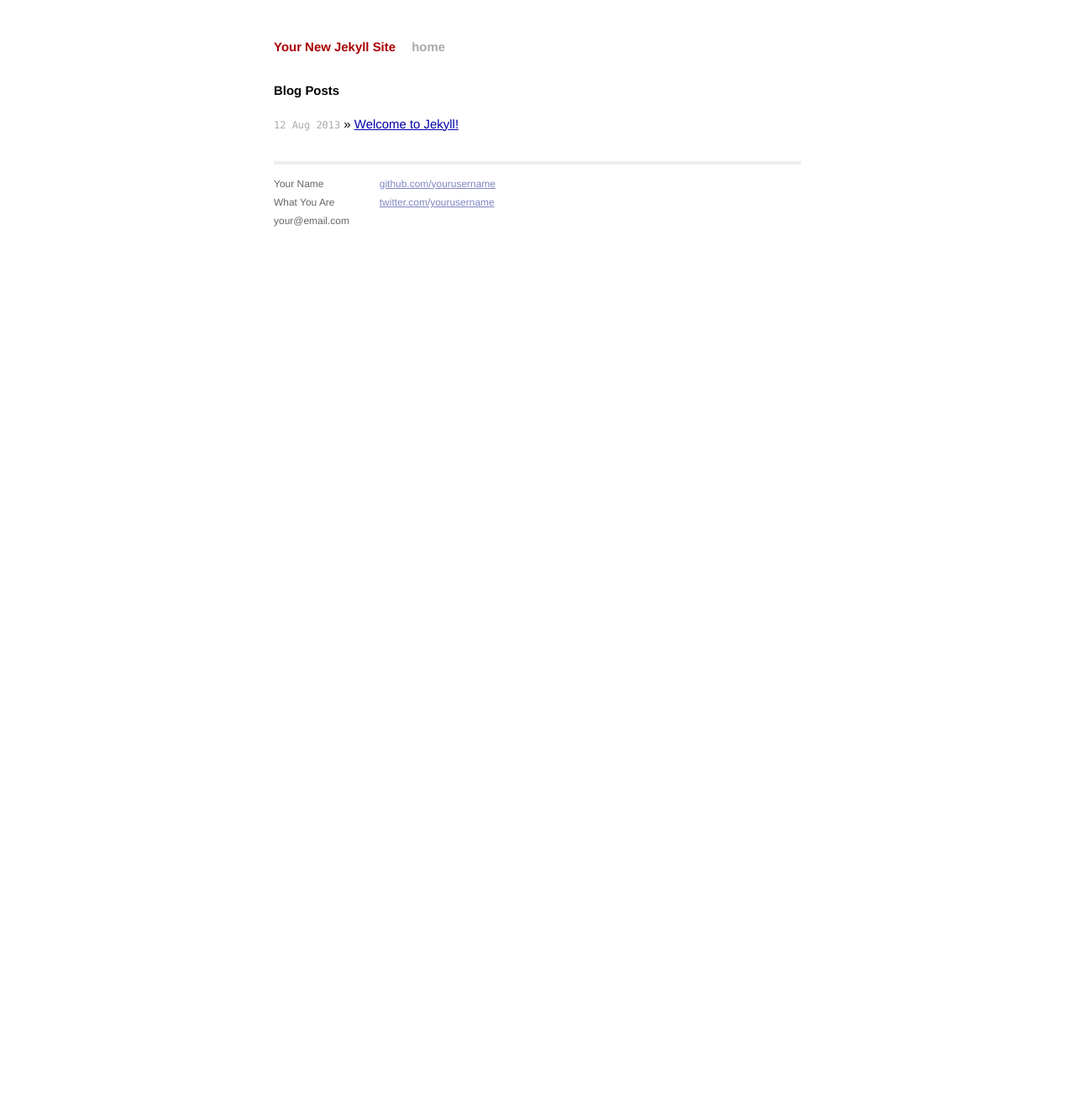
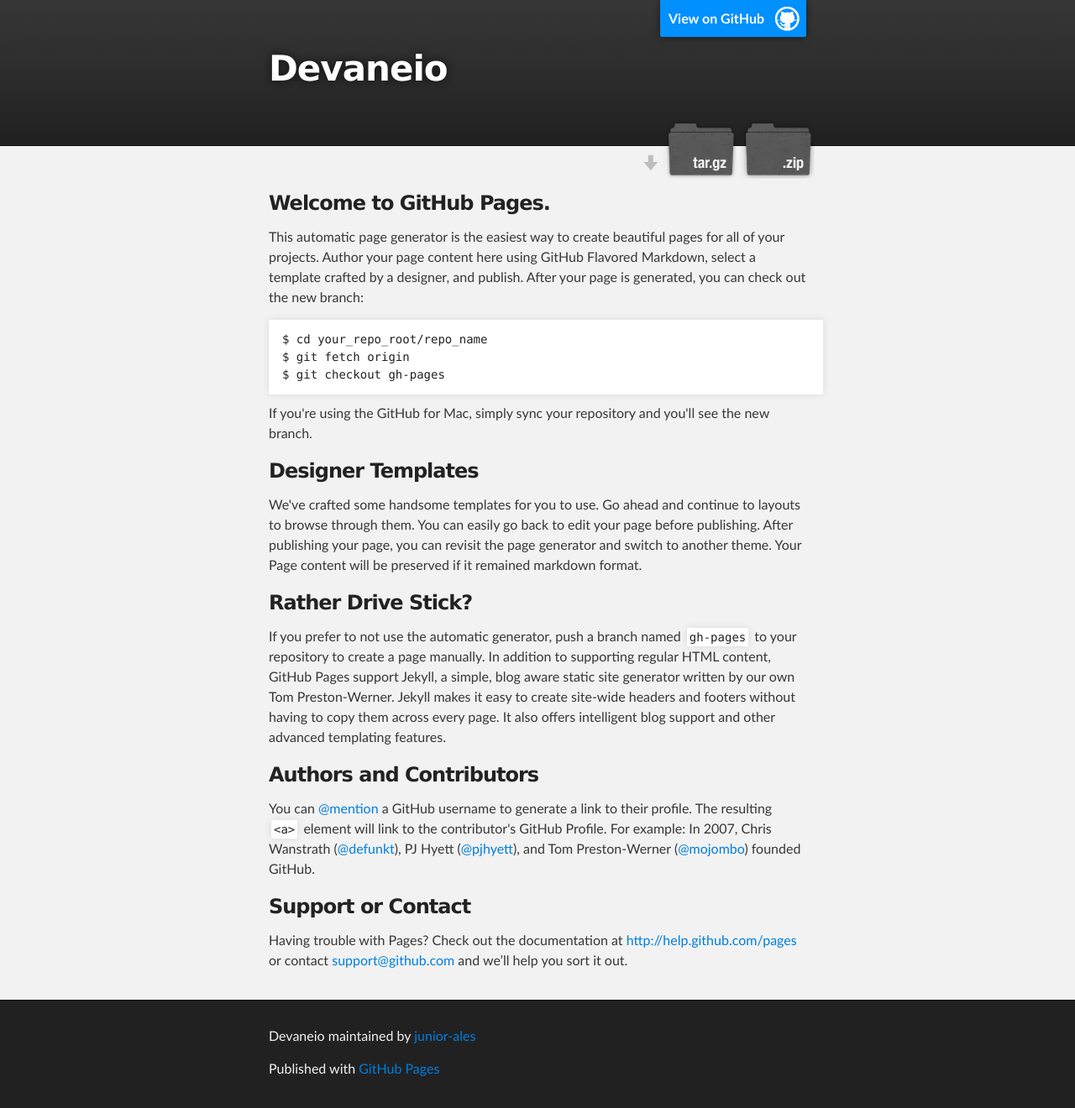
Before and after one commit to junior-ales/devaneio, a Jekyll site: the page index.html, which Jekyll copies as it is, in a window 1280 px wide. Shown: the whole page at 84% size. Built offline with Jekyll 4.4.1, drawn with Linux system fonts in a browser that asks for light colours; Markdown is read by kramdown in place of the engine named in the settings; before the commit the page ends 945 px from its top, so only the background shows below that.

Commit message:
Create gh-pages branch via GitHub

```diff
--- a/index.html
+++ b/index.html
@@ -1,13 +1,79 @@
----
-layout: default
-title: Your New Jekyll Site
----
+<!DOCTYPE html>
+<html>
 
-<div id="home">
-  <h1>Blog Posts</h1>
-  <ul class="posts">
-    {% for post in site.posts %}
-      <li><span>{{ post.date | date_to_string }}</span> &raquo; <a href="{{ post.url }}">{{ post.title }}</a></li>
-    {% endfor %}
-  </ul>
-</div>
+  <head>
+    <meta charset='utf-8' />
+    <meta http-equiv="X-UA-Compatible" content="chrome=1" />
+    <meta name="description" content="Devaneio : " />
+
+    <link rel="stylesheet" type="text/css" media="screen" href="stylesheets/stylesheet.css">
+
+    <title>Devaneio</title>
+  </head>
+
+  <body>
+
+    <!-- HEADER -->
+    <div id="header_wrap" class="outer">
+        <header class="inner">
+          <a id="forkme_banner" href="https://github.com/junior-ales/devaneio">View on GitHub</a>
+
+          <h1 id="project_title">Devaneio</h1>
+          <h2 id="project_tagline"></h2>
+
+            <section id="downloads">
+              <a class="zip_download_link" href="https://github.com/junior-ales/devaneio/zipball/master">Download this project as a .zip file</a>
+              <a class="tar_download_link" href="https://github.com/junior-ales/devaneio/tarball/master">Download this project as a tar.gz file</a>
+            </section>
+        </header>
+    </div>
+
+    <!-- MAIN CONTENT -->
+    <div id="main_content_wrap" class="outer">
+      <section id="main_content" class="inner">
+        <h3>
+<a name="welcome-to-github-pages" class="anchor" href="#welcome-to-github-pages"><span class="octicon octicon-link"></span></a>Welcome to GitHub Pages.</h3>
+
+<p>This automatic page generator is the easiest way to create beautiful pages for all of your projects. Author your page content here using GitHub Flavored Markdown, select a template crafted by a designer, and publish. After your page is generated, you can check out the new branch:</p>
+
+<pre><code>$ cd your_repo_root/repo_name
+$ git fetch origin
+$ git checkout gh-pages
+</code></pre>
+
+<p>If you're using the GitHub for Mac, simply sync your repository and you'll see the new branch.</p>
+
+<h3>
+<a name="designer-templates" class="anchor" href="#designer-templates"><span class="octicon octicon-link"></span></a>Designer Templates</h3>
+
+<p>We've crafted some handsome templates for you to use. Go ahead and continue to layouts to browse through them. You can easily go back to edit your page before publishing. After publishing your page, you can revisit the page generator and switch to another theme. Your Page content will be preserved if it remained markdown format.</p>
+
+<h3>
+<a name="rather-drive-stick" class="anchor" href="#rather-drive-stick"><span class="octicon octicon-link"></span></a>Rather Drive Stick?</h3>
+
+<p>If you prefer to not use the automatic generator, push a branch named <code>gh-pages</code> to your repository to create a page manually. In addition to supporting regular HTML content, GitHub Pages support Jekyll, a simple, blog aware static site generator written by our own Tom Preston-Werner. Jekyll makes it easy to create site-wide headers and footers without having to copy them across every page. It also offers intelligent blog support and other advanced templating features.</p>
+
+<h3>
+<a name="authors-and-contributors" class="anchor" href="#authors-and-contributors"><span class="octicon octicon-link"></span></a>Authors and Contributors</h3>
+
+<p>You can <a href="https://github.com/blog/821" class="user-mention">@mention</a> a GitHub username to generate a link to their profile. The resulting <code>&lt;a&gt;</code> element will link to the contributor's GitHub Profile. For example: In 2007, Chris Wanstrath (<a href="https://github.com/defunkt" class="user-mention">@defunkt</a>), PJ Hyett (<a href="https://github.com/pjhyett" class="user-mention">@pjhyett</a>), and Tom Preston-Werner (<a href="https://github.com/mojombo" class="user-mention">@mojombo</a>) founded GitHub.</p>
+
+<h3>
+<a name="support-or-contact" class="anchor" href="#support-or-contact"><span class="octicon octicon-link"></span></a>Support or Contact</h3>
+
+<p>Having trouble with Pages? Check out the documentation at <a href="http://help.github.com/pages">http://help.github.com/pages</a> or contact <a href="mailto:support@github.com">support@github.com</a> and we’ll help you sort it out.</p>
+      </section>
+    </div>
+
+    <!-- FOOTER  -->
+    <div id="footer_wrap" class="outer">
+      <footer class="inner">
+        <p class="copyright">Devaneio maintained by <a href="https://github.com/junior-ales">junior-ales</a></p>
+        <p>Published with <a href="http://pages.github.com">GitHub Pages</a></p>
+      </footer>
+    </div>
+
+
+
+  </body>
+</html>
--- /dev/null
+++ b/javascripts/main.js
@@ -0,0 +1 @@
+console.log('This would be the main JS file.');
--- /dev/null
+++ b/stylesheets/pygment_trac.css
@@ -0,0 +1,70 @@
+.highlight .hll { background-color: #ffffcc }
+.highlight  { background: #f0f3f3; }
+.highlight .c { color: #0099FF; font-style: italic } /* Comment */
+.highlight .err { color: #AA0000; background-color: #FFAAAA } /* Error */
+.highlight .k { color: #006699; font-weight: bold } /* Keyword */
+.highlight .o { color: #555555 } /* Operator */
+.highlight .cm { color: #0099FF; font-style: italic } /* Comment.Multiline */
+.highlight .cp { color: #009999 } /* Comment.Preproc */
+.highlight .c1 { color: #0099FF; font-style: italic } /* Comment.Single */
+.highlight .cs { color: #0099FF; font-weight: bold; font-style: italic } /* Comment.Special */
+.highlight .gd { background-color: #FFCCCC; border: 1px solid #CC0000 } /* Generic.Deleted */
+.highlight .ge { font-style: italic } /* Generic.Emph */
+.highlight .gr { color: #FF0000 } /* Generic.Error */
+.highlight .gh { color: #003300; font-weight: bold } /* Generic.Heading */
+.highlight .gi { background-color: #CCFFCC; border: 1px solid #00CC00 } /* Generic.Inserted */
+.highlight .go { color: #AAAAAA } /* Generic.Output */
+.highlight .gp { color: #000099; font-weight: bold } /* Generic.Prompt */
+.highlight .gs { font-weight: bold } /* Generic.Strong */
+.highlight .gu { color: #003300; font-weight: bold } /* Generic.Subheading */
+.highlight .gt { color: #99CC66 } /* Generic.Traceback */
+.highlight .kc { color: #006699; font-weight: bold } /* Keyword.Constant */
+.highlight .kd { color: #006699; font-weight: bold } /* Keyword.Declaration */
+.highlight .kn { color: #006699; font-weight: bold } /* Keyword.Namespace */
+.highlight .kp { color: #006699 } /* Keyword.Pseudo */
+.highlight .kr { color: #006699; font-weight: bold } /* Keyword.Reserved */
+.highlight .kt { color: #007788; font-weight: bold } /* Keyword.Type */
+.highlight .m { color: #FF6600 } /* Literal.Number */
+.highlight .s { color: #CC3300 } /* Literal.String */
+.highlight .na { color: #330099 } /* Name.Attribute */
+.highlight .nb { color: #336666 } /* Name.Builtin */
+.highlight .nc { color: #00AA88; font-weight: bold } /* Name.Class */
+.highlight .no { color: #336600 } /* Name.Constant */
+.highlight .nd { color: #9999FF } /* Name.Decorator */
+.highlight .ni { color: #999999; font-weight: bold } /* Name.Entity */
+.highlight .ne { color: #CC0000; font-weight: bold } /* Name.Exception */
+.highlight .nf { color: #CC00FF } /* Name.Function */
+.highlight .nl { color: #9999FF } /* Name.Label */
+.highlight .nn { color: #00CCFF; font-weight: bold } /* Name.Namespace */
+.highlight .nt { color: #330099; font-weight: bold } /* Name.Tag */
+.highlight .nv { color: #003333 } /* Name.Variable */
+.highlight .ow { color: #000000; font-weight: bold } /* Operator.Word */
+.highlight .w { color: #bbbbbb } /* Text.Whitespace */
+.highlight .mf { color: #FF6600 } /* Literal.Number.Float */
+.highlight .mh { color: #FF6600 } /* Literal.Number.Hex */
+.highlight .mi { color: #FF6600 } /* Literal.Number.Integer */
+.highlight .mo { color: #FF6600 } /* Literal.Number.Oct */
+.highlight .sb { color: #CC3300 } /* Literal.String.Backtick */
+.highlight .sc { color: #CC3300 } /* Literal.String.Char */
+.highlight .sd { color: #CC3300; font-style: italic } /* Literal.String.Doc */
+.highlight .s2 { color: #CC3300 } /* Literal.String.Double */
+.highlight .se { color: #CC3300; font-weight: bold } /* Literal.String.Escape */
+.highlight .sh { color: #CC3300 } /* Literal.String.Heredoc */
+.highlight .si { color: #AA0000 } /* Literal.String.Interpol */
+.highlight .sx { color: #CC3300 } /* Literal.String.Other */
+.highlight .sr { color: #33AAAA } /* Literal.String.Regex */
+.highlight .s1 { color: #CC3300 } /* Literal.String.Single */
+.highlight .ss { color: #FFCC33 } /* Literal.String.Symbol */
+.highlight .bp { color: #336666 } /* Name.Builtin.Pseudo */
+.highlight .vc { color: #003333 } /* Name.Variable.Class */
+.highlight .vg { color: #003333 } /* Name.Variable.Global */
+.highlight .vi { color: #003333 } /* Name.Variable.Instance */
+.highlight .il { color: #FF6600 } /* Literal.Number.Integer.Long */
+
+.type-csharp .highlight .k { color: #0000FF }
+.type-csharp .highlight .kt { color: #0000FF }
+.type-csharp .highlight .nf { color: #000000; font-weight: normal }
+.type-csharp .highlight .nc { color: #2B91AF }
+.type-csharp .highlight .nn { color: #000000 }
+.type-csharp .highlight .s { color: #A31515 }
+.type-csharp .highlight .sc { color: #A31515 }
--- /dev/null
+++ b/stylesheets/stylesheet.css
@@ -0,0 +1,427 @@
+/*******************************************************************************
+Slate Theme for GitHub Pages
+by Jason Costello, @jsncostello
+*******************************************************************************/
+
+@import url(pygment_trac.css);
+
+/*******************************************************************************
+MeyerWeb Reset
+*******************************************************************************/
+
+html, body, div, span, applet, object, iframe,
+h1, h2, h3, h4, h5, h6, p, blockquote, pre,
+a, abbr, acronym, address, big, cite, code,
+del, dfn, em, img, ins, kbd, q, s, samp,
+small, strike, strong, sub, sup, tt, var,
+b, u, i, center,
+dl, dt, dd, ol, ul, li,
+fieldset, form, label, legend,
+table, caption, tbody, tfoot, thead, tr, th, td,
+article, aside, canvas, details, embed,
+figure, figcaption, footer, header, hgroup,
+menu, nav, output, ruby, section, summary,
+time, mark, audio, video {
+  margin: 0;
+  padding: 0;
+  border: 0;
+  font: inherit;
+  vertical-align: baseline;
+}
+
+/* HTML5 display-role reset for older browsers */
+article, aside, details, figcaption, figure,
+footer, header, hgroup, menu, nav, section {
+  display: block;
+}
+
+ol, ul {
+  list-style: none;
+}
+
+blockquote, q {
+}
+
+table {
+  border-collapse: collapse;
+  border-spacing: 0;
+}
+
+/*******************************************************************************
+Theme Styles
+*******************************************************************************/
+
+body {
+  box-sizing: border-box;
+  color:#373737;
+  background: #212121;
+  font-size: 16px;
+  font-family: 'Myriad Pro', Calibri, Helvetica, Arial, sans-serif;
+  line-height: 1.5;
+  -webkit-font-smoothing: antialiased;
+}
+
+h1, h2, h3, h4, h5, h6 {
+  margin: 10px 0;
+  font-weight: 700;
+  color:#222222;
+  font-family: 'Lucida Grande', 'Calibri', Helvetica, Arial, sans-serif;
+  letter-spacing: -1px;
+}
+
+h1 {
+  font-size: 36px;
+  font-weight: 700;
+}
+
+h2 {
+  padding-bottom: 10px;
+  font-size: 32px;
+  background: url('../images/bg_hr.png') repeat-x bottom;
+}
+
+h3 {
+  font-size: 24px;
+}
+
+h4 {
+  font-size: 21px;
+}
+
+h5 {
+  font-size: 18px;
+}
+
+h6 {
+  font-size: 16px;
+}
+
+p {
+  margin: 10px 0 15px 0;
+}
+
+footer p {
+  color: #f2f2f2;
+}
+
+a {
+  text-decoration: none;
+  color: #007edf;
+  text-shadow: none;
+
+  transition: color 0.5s ease;
+  transition: text-shadow 0.5s ease;
+  -webkit-transition: color 0.5s ease;
+  -webkit-transition: text-shadow 0.5s ease;
+  -moz-transition: color 0.5s ease;
+  -moz-transition: text-shadow 0.5s ease;
+  -o-transition: color 0.5s ease;
+  -o-transition: text-shadow 0.5s ease;
+  -ms-transition: color 0.5s ease;
+  -ms-transition: text-shadow 0.5s ease;
+}
+
+#main_content a:hover {
+  color: #0069ba;
+  text-shadow: #0090ff 0px 0px 2px;
+}
+
+footer a:hover {
+  color: #43adff;
+  text-shadow: #0090ff 0px 0px 2px;
+}
+
+em {
+  font-style: italic;
+}
+
+strong {
+  font-weight: bold;
+}
+
+img {
+  position: relative;
+  margin: 0 auto;
+  max-width: 739px;
+  padding: 5px;
+  margin: 10px 0 10px 0;
+  border: 1px solid #ebebeb;
+
+  box-shadow: 0 0 5px #ebebeb;
+  -webkit-box-shadow: 0 0 5px #ebebeb;
+  -moz-box-shadow: 0 0 5px #ebebeb;
+  -o-box-shadow: 0 0 5px #ebebeb;
+  -ms-box-shadow: 0 0 5px #ebebeb;
+}
+
+pre, code {
+  width: 100%;
+  color: #222;
+  background-color: #fff;
+
+  font-family: Monaco, "Bitstream Vera Sans Mono", "Lucida Console", Terminal, monospace;
+  font-size: 14px;
+
+  border-radius: 2px;
+  -moz-border-radius: 2px;
+  -webkit-border-radius: 2px;
+
+
+
+}
+
+pre {
+  width: 100%;
+  padding: 10px;
+  box-shadow: 0 0 10px rgba(0,0,0,.1);
+  overflow: auto;
+}
+
+code {
+  padding: 3px;
+  margin: 0 3px;
+  box-shadow: 0 0 10px rgba(0,0,0,.1);
+}
+
+pre code {
+  display: block;
+  box-shadow: none;
+}
+
+blockquote {
+  color: #666;
+  margin-bottom: 20px;
+  padding: 0 0 0 20px;
+  border-left: 3px solid #bbb;
+}
+
+ul, ol, dl {
+  margin-bottom: 15px
+}
+
+ul li {
+  list-style: inside;
+  padding-left: 20px;
+}
+
+ol li {
+  list-style: decimal inside;
+  padding-left: 20px;
+}
+
+dl dt {
+  font-weight: bold;
+}
+
+dl dd {
+  padding-left: 20px;
+  font-style: italic;
+}
+
+dl p {
+  padding-left: 20px;
+  font-style: italic;
+}
+
+hr {
+  height: 1px;
+  margin-bottom: 5px;
+  border: none;
+  background: url('../images/bg_hr.png') repeat-x center;
+}
+
+table {
+  border: 1px solid #373737;
+  margin-bottom: 20px;
+  text-align: left;
+ }
+
+th {
+  font-family: 'Lucida Grande', 'Helvetica Neue', Helvetica, Arial, sans-serif;
+  padding: 10px;
+  background: #373737;
+  color: #fff;
+ }
+
+td {
+  padding: 10px;
+  border: 1px solid #373737;
+ }
+
+form {
+  background: #f2f2f2;
+  padding: 20px;
+}
+
+img {
+  width: 100%;
+  max-width: 100%;
+}
+
+/*******************************************************************************
+Full-Width Styles
+*******************************************************************************/
+
+.outer {
+  width: 100%;
+}
+
+.inner {
+  position: relative;
+  max-width: 640px;
+  padding: 20px 10px;
+  margin: 0 auto;
+}
+
+#forkme_banner {
+  display: block;
+  position: absolute;
+  top:0;
+  right: 10px;
+  z-index: 10;
+  padding: 10px 50px 10px 10px;
+  color: #fff;
+  background: url('../images/blacktocat.png') #0090ff no-repeat 95% 50%;
+  font-weight: 700;
+  box-shadow: 0 0 10px rgba(0,0,0,.5);
+  border-bottom-left-radius: 2px;
+  border-bottom-right-radius: 2px;
+}
+
+#header_wrap {
+  background: #212121;
+  background: -moz-linear-gradient(top, #373737, #212121);
+  background: -webkit-linear-gradient(top, #373737, #212121);
+  background: -ms-linear-gradient(top, #373737, #212121);
+  background: -o-linear-gradient(top, #373737, #212121);
+  background: linear-gradient(top, #373737, #212121);
+}
+
+#header_wrap .inner {
+  padding: 50px 10px 30px 10px;
+}
+
+#project_title {
+  margin: 0;
+  color: #fff;
+  font-size: 42px;
+  font-weight: 700;
+  text-shadow: #111 0px 0px 10px;
+}
+
+#project_tagline {
+  color: #fff;
+  font-size: 24px;
+  font-weight: 300;
+  background: none;
+  text-shadow: #111 0px 0px 10px;
+}
+
+#downloads {
+  position: absolute;
+  width: 210px;
+  z-index: 10;
+  bottom: -40px;
+  right: 0;
+  height: 70px;
+  background: url('../images/icon_download.png') no-repeat 0% 90%;
+}
+
+.zip_download_link {
+  display: block;
+  float: right;
+  width: 90px;
+  height:70px;
+  text-indent: -5000px;
+  overflow: hidden;
+  background: url(../images/sprite_download.png) no-repeat bottom left;
+}
+
+.tar_download_link {
+  display: block;
+  float: right;
+  width: 90px;
+  height:70px;
+  text-indent: -5000px;
+  overflow: hidden;
+  background: url(../images/sprite_download.png) no-repeat bottom right;
+  margin-left: 10px;
+}
+
+.zip_download_link:hover {
+  background: url(../images/sprite_download.png) no-repeat top left;
+}
+
+.tar_download_link:hover {
+  background: url(../images/sprite_download.png) no-repeat top right;
+}
+
+#main_content_wrap {
+  background: #f2f2f2;
+  border-top: 1px solid #111;
+  border-bottom: 1px solid #111;
+}
+
+#main_content {
+  padding-top: 40px;
+}
+
+#footer_wrap {
+  background: #212121;
+}
+
+
+
+/*******************************************************************************
+Small Device Styles
+*******************************************************************************/
+
+@media screen and (max-width: 480px) {
+  body {
+    font-size:14px;
+  }
+
+  #downloads {
+    display: none;
+  }
+
+  .inner {
+    min-width: 320px;
+    max-width: 480px;
+  }
+
+  #project_title {
+  font-size: 32px;
+  }
+
+  h1 {
+    font-size: 28px;
+  }
+
+  h2 {
+    font-size: 24px;
+  }
+
+  h3 {
+    font-size: 21px;
+  }
+
+  h4 {
+    font-size: 18px;
+  }
+
+  h5 {
+    font-size: 14px;
+  }
+
+  h6 {
+    font-size: 12px;
+  }
+
+  code, pre {
+    min-width: 320px;
+    max-width: 480px;
+    font-size: 11px;
+  }
+
+}
```
Also changed, not shown: params.json (added, +1 -0 lines), images/bg_hr.png (added), images/blacktocat.png (added), images/icon_download.png (added), images/sprite_download.png (added).
